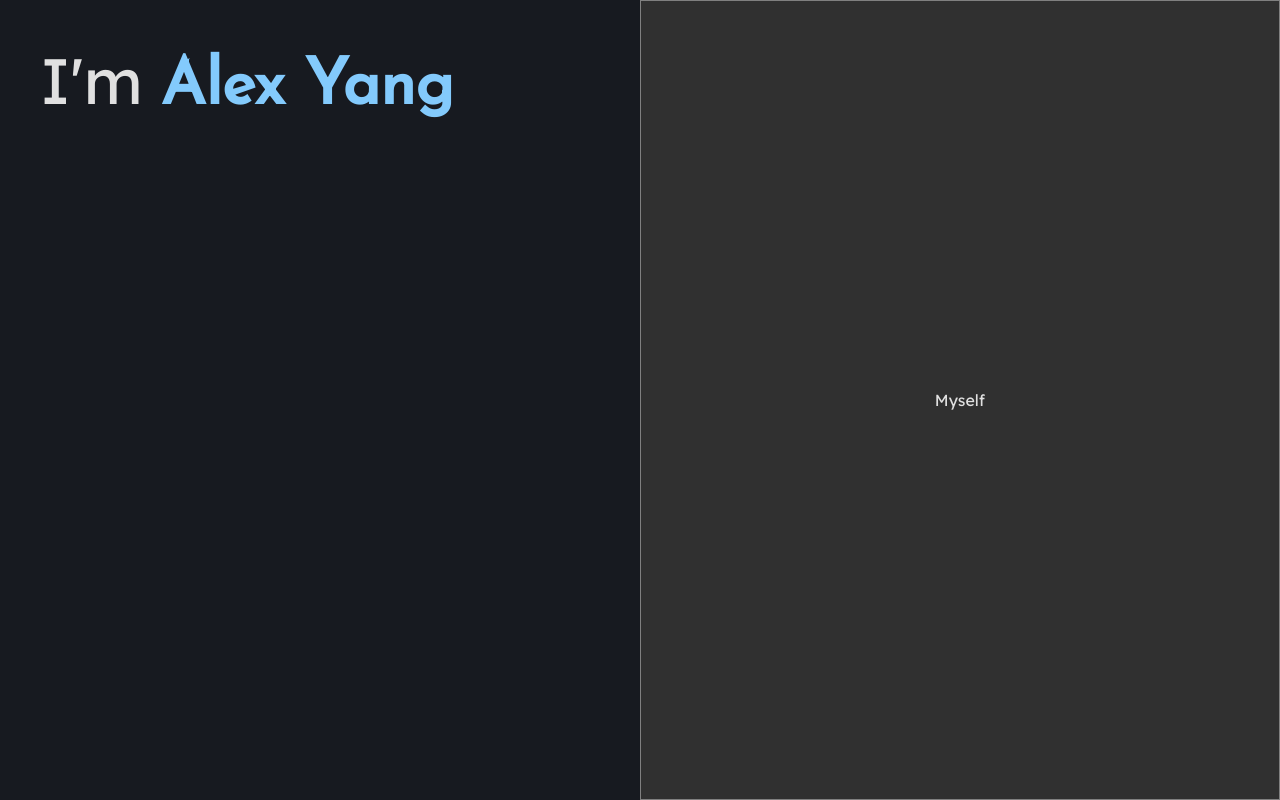
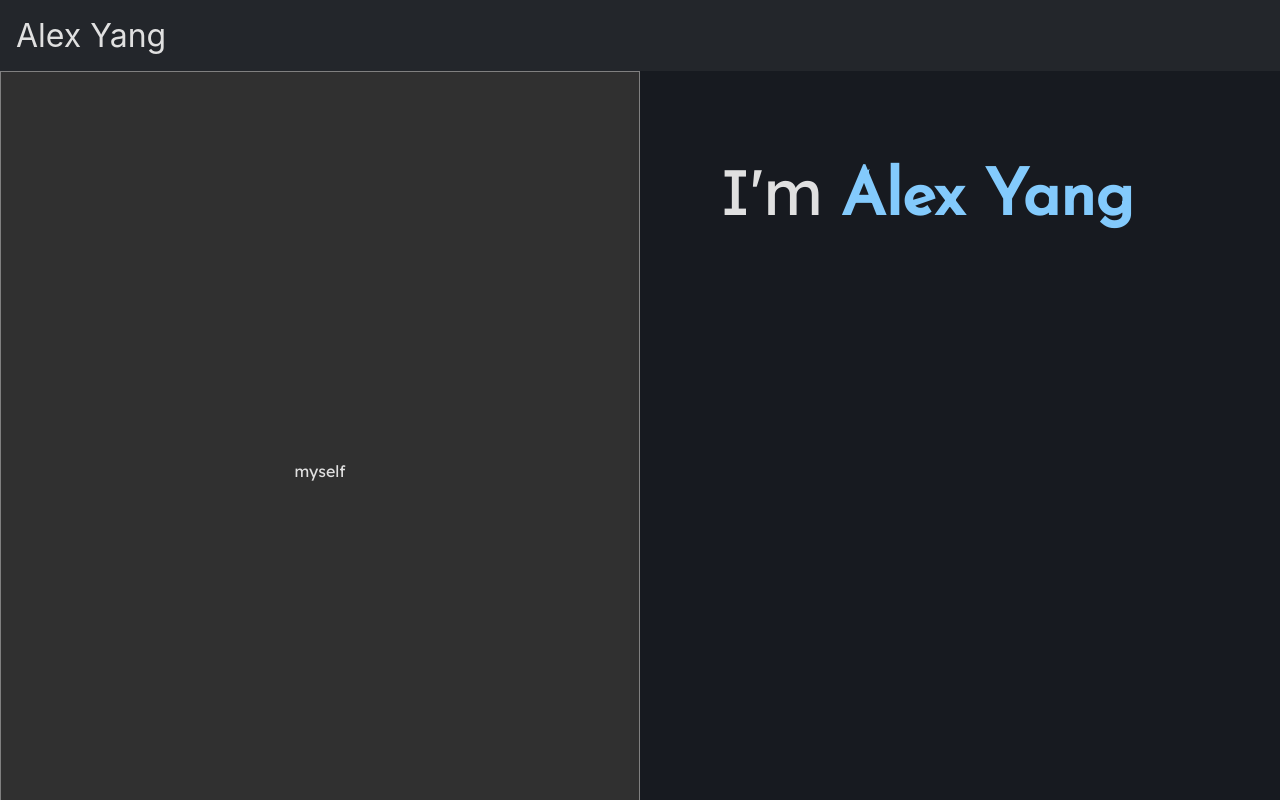
Before and after one commit to alexander-i-yang/about-me, a React (Create React App) app: page / in a window 1280 px wide. Shown: the top 800 px of the page. Built offline with nearby package versions, Linux system fonts and the light colour scheme.

Commit message:
Formatting

```diff
--- a/src/App.css
+++ b/src/App.css
@@ -2,17 +2,24 @@
 
 * {box-sizing: border-box;}
 
-html, body, #root, main {height: 100%;}
+html, body{height: auto; color: #e0e0e0;}
+#root, main {height: auto;}
 
 body {
   background: #171a20;
 }
 
 main {
-  color: #e0e0e0;
   font-family: 'Lexend Deca', sans-serif;
-  display: grid;
-  grid-template-columns: 1fr 1fr;
+  display: flex;
+  overflow: auto;
+}
+
+.banner {
+  background: rgba(255, 255, 255, 0.05);
+  padding: 2vh;
+  width: 100%;
+  font-size: 4vh;
 }
 
 .main-header {
@@ -21,10 +28,13 @@ main {
 
 main > div {
   height: 100%;
+  width: 50%;
 }
 
-.left {
-  padding: 5vh;
+.text {
+  padding: 10vh;
+  position: fixed;
+  right: 0;
 }
 
 .my-name {
@@ -36,10 +46,31 @@ main > div {
 
 .pseudo-img {
   border: 1px solid gray;
-  height: 100%;
+  height: 100vh;
   width: 100%;
   display: flex;
   background: #303030;
   justify-content: center;
   align-items: center;
 }
+
+footer {
+  background: #202020;
+  box-shadow: 0 1px 5px 3px black;
+  z-index: 10;
+  padding: 20px;
+  height: auto;
+}
+
+h1 {margin: 0;}
+
+::-webkit-scrollbar {
+  background: transparent;
+  width: 18px;
+}
+
+::-webkit-scrollbar-thumb {
+  background: rgba(255, 255, 255, 0.1);
+  border-radius: 50px;
+  border: 3px solid #171a20;
+}
--- a/src/App.js
+++ b/src/App.js
@@ -1,6 +1,18 @@
 import React from 'react';
 //import niagra from './niagra.jpg';
 import './App.css';
+
+const Banner = (props) => {
+    return(
+        <>
+            <div class="banner">
+                Alex Yang
+            </div>
+        </>
+    );
+}
+
+let images = ["myself", "Hangouts", "scio", "robotics"];
 
 class Name extends React.Component {
   constructor(props) {super(props);}
@@ -14,14 +26,14 @@ class Name extends React.Component {
   }
 }
 
-class Left extends React.Component {
+class Text extends React.Component {
   constructor(props) {
     super(props);
   }
 
   render() {
     return (
-        <div class="left">
+        <div class="text">
           <header class="main-header">
             I'm <Name name="Alex Yang"/>
           </header>
@@ -30,27 +42,54 @@ class Left extends React.Component {
   }
 }
 
-class Right extends React.Component {
+class Images extends React.Component {
   constructor(props) {
     super(props);
   }
 
   render() {
-    return (
-        <div class="right">
-            <div class="pseudo-img">Myself</div>
+      let imageCards = images.map(imageName => {
+          return(
+              <div className="pseudo-img" id={imageName}>
+                  {imageName}
+              </div>
+          )
+      });
+
+      return (
+        <div class="images">
+            {imageCards}
         </div>
     )
   }
 }
 
+// function ScrollButton = (props) => {
+//     return(
+//       <a href="#section02"></a>
+//     );
+// }
+
+const Footer = (props) => {
+    return(
+      <footer>
+        <h1>Let's Get In Touch!</h1>
+          <div class="contact">Contact me!</div>
+      </footer>
+    );
+}
 
 function App() {
   return (
-    <main>
-      <Left/>
-      <Right/>
-    </main>
+    <>
+        <Banner/>
+        <main>
+            <Images/>
+            <Text/>
+            {/*<ScrollButton/>*/}
+        </main>
+        <Footer/>
+    </>
   );
 }
 
```
